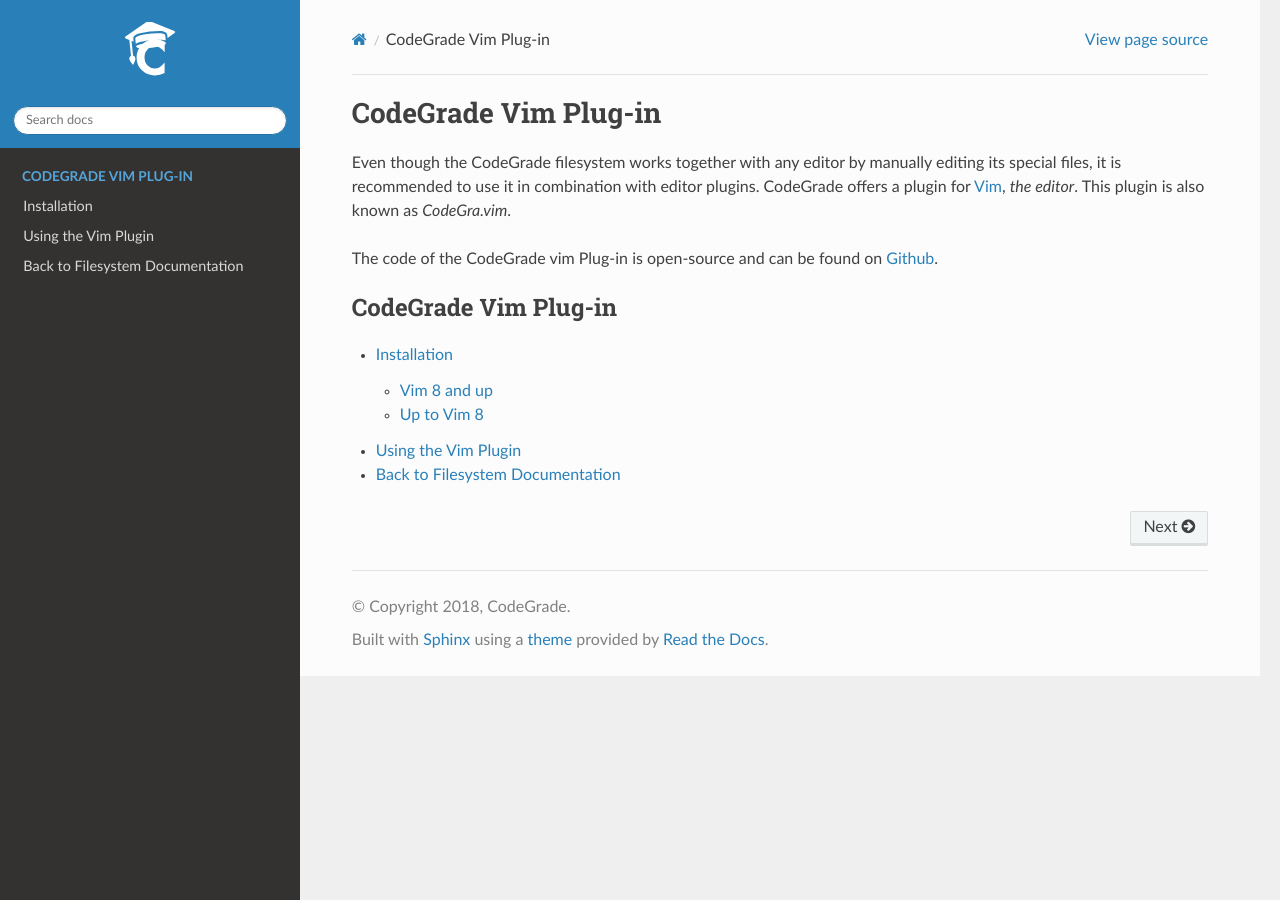
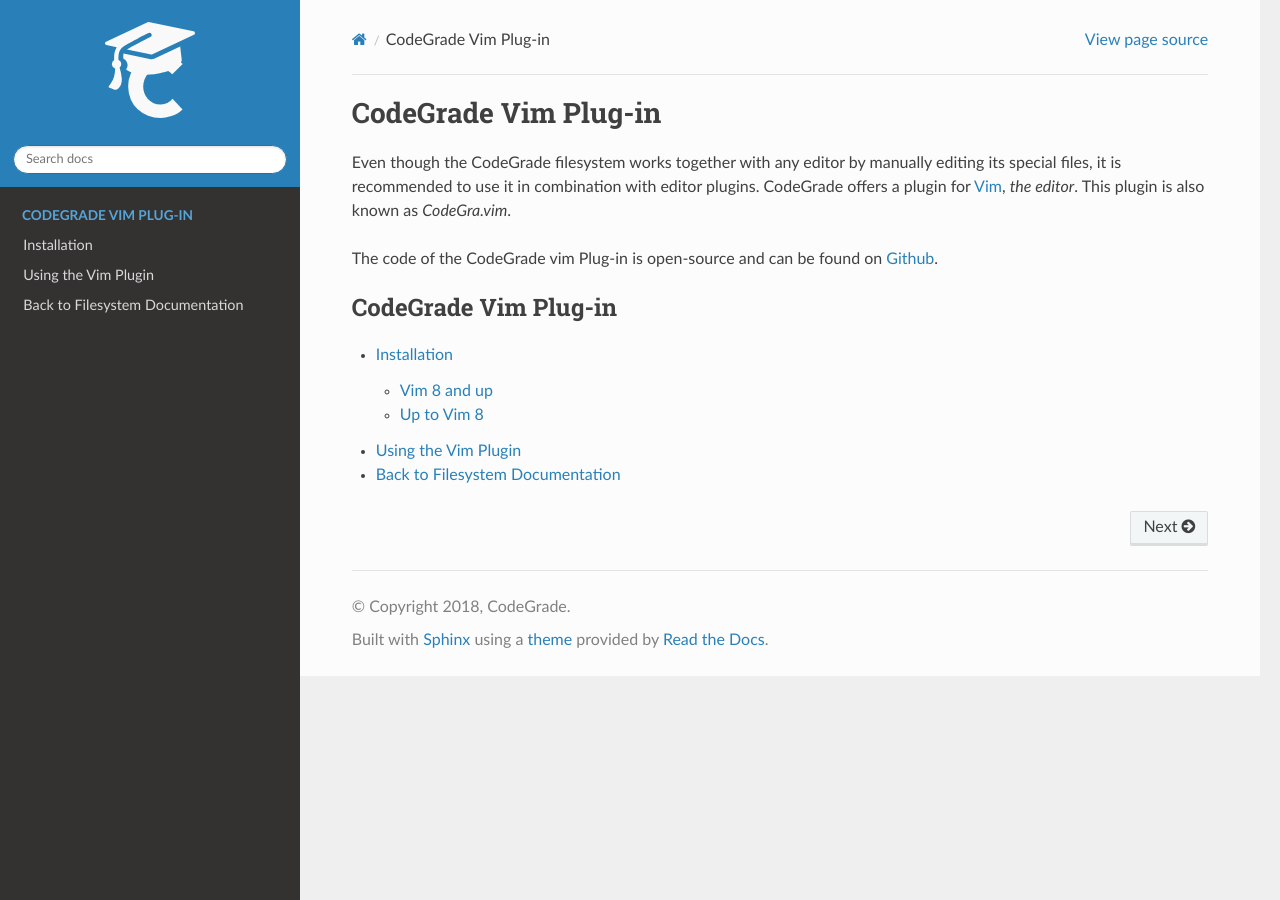
Before and after one commit to CodeGra-de/CodeGra.vim, a Sphinx documentation site: the page built from docs/index.rst, in a window 1280 px wide. Built offline with Sphinx 7.4.7 and the Read the Docs theme 2.0.0, drawn with Linux system fonts in a browser that asks for light colours; the version number could not be read and is left out.

Commit message:
Fix logo

```diff
--- a/docs/_static/style.css
+++ b/docs/_static/style.css
@@ -27,3 +27,7 @@
     border-radius: 3px;
     box-shadow: inset 0 -1px 0 #959da5;
 }
+
+.wy-side-nav-search > a img.logo, .wy-side-nav-search .wy-dropdown > a img.logo {
+    width: 100px !important;
+}
```
Also changed, not shown: docs/_static/_images/logo.svg.
